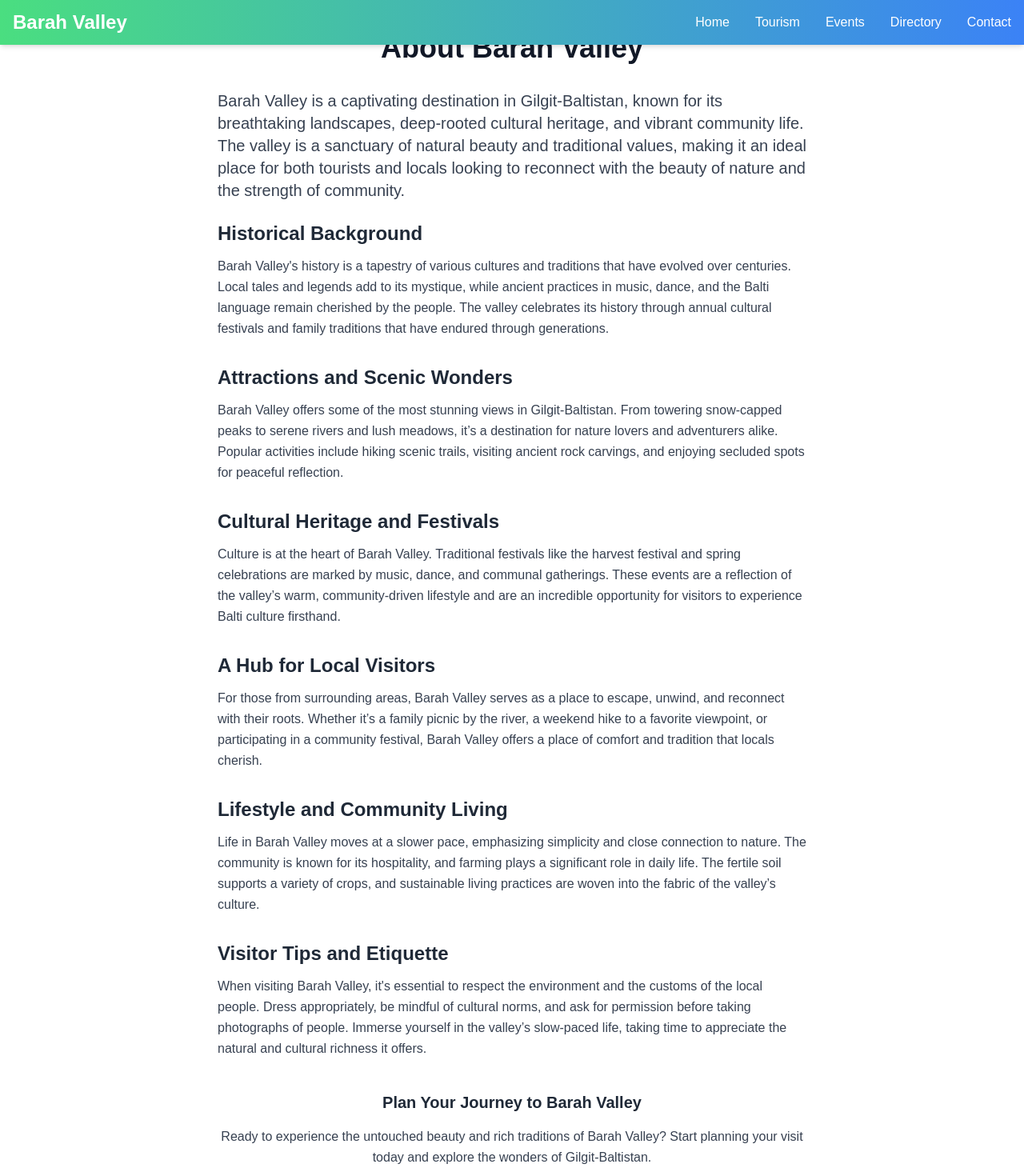
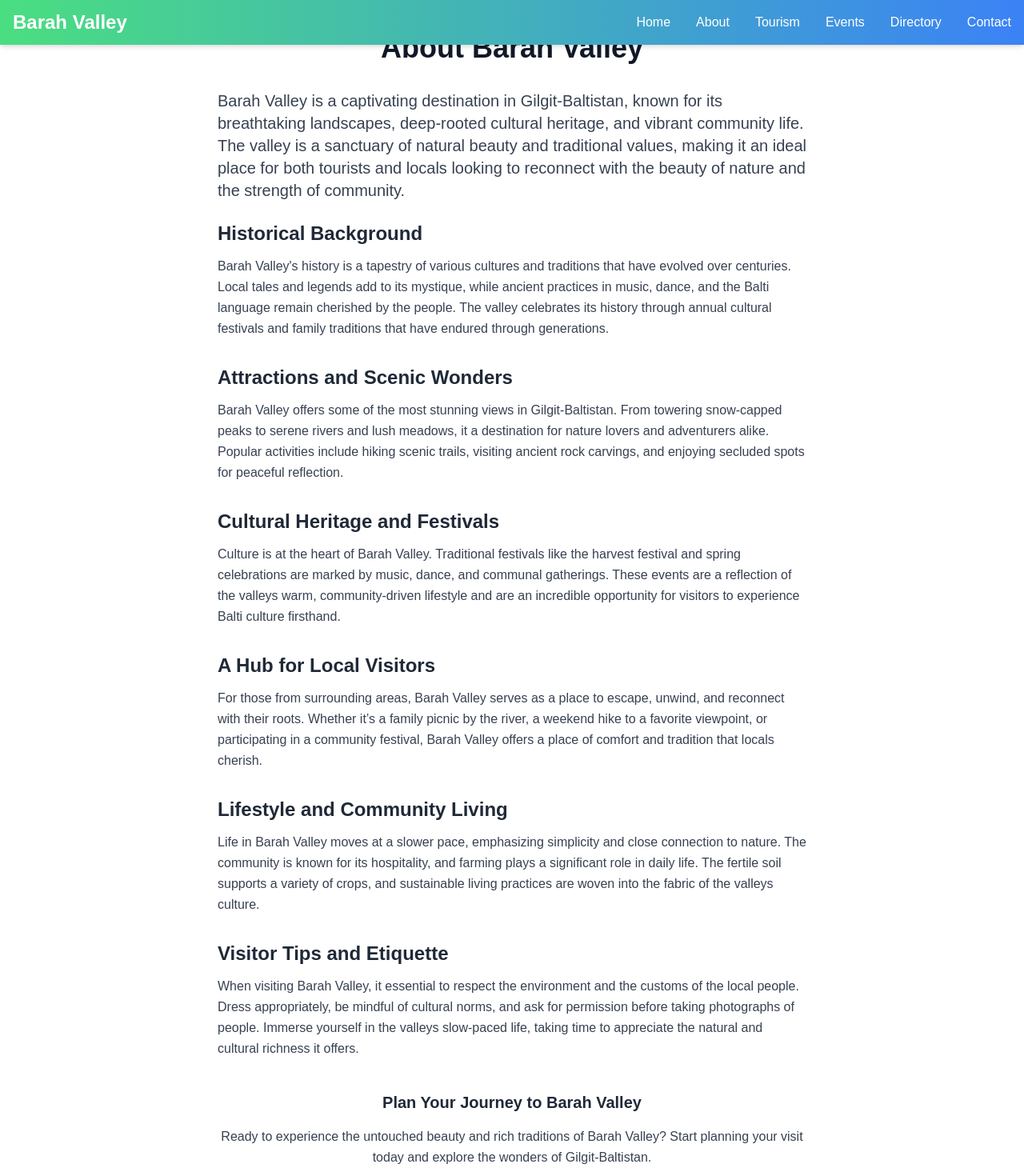
Before and after one commit to ShadBalti/barah_valley, a Next.js app: page /about in a window 1280 px wide. Shown: the top 1470 px of the page at 80% size. Built offline with nearby package versions, Linux system fonts and the light colour scheme.

Commit message:
fix issues

```diff
--- a/app/about/page.tsx
+++ b/app/about/page.tsx
@@ -12,7 +12,6 @@ const AboutPage: React.FC = () => {
         <meta name="keywords" content="Barah Valley, Gilgit-Baltistan, scenic landscapes, cultural heritage, traditional festivals, Pakistan tourism, community life, attractions, hiking, festivals" />
         <meta property="og:title" content="Discover Barah Valley - A Hidden Gem in Gilgit-Baltistan" />
         <meta property="og:description" content="Dive into the rich heritage, stunning landscapes, and community-driven lifestyle of Barah Valley, a perfect destination for nature lovers and cultural explorers." />
-        <meta property="og:image" content="/path/to/your-image.jpg" /> {/* Update with actual image path */}
         <meta property="og:type" content="website" />
       </Head>
 
@@ -39,7 +38,7 @@ const AboutPage: React.FC = () => {
         <section className="mb-8">
           <h2 className="text-2xl font-semibold mb-3 text-gray-800">Attractions and Scenic Wonders</h2>
           <p className="leading-relaxed text-gray-700">
-            Barah Valley offers some of the most stunning views in Gilgit-Baltistan. From towering snow-capped peaks to serene rivers and lush meadows, it’s a destination for nature lovers and adventurers alike. Popular activities include hiking scenic trails, visiting ancient rock carvings, and enjoying secluded spots for peaceful reflection.
+            Barah Valley offers some of the most stunning views in Gilgit-Baltistan. From towering snow-capped peaks to serene rivers and lush meadows, it a destination for nature lovers and adventurers alike. Popular activities include hiking scenic trails, visiting ancient rock carvings, and enjoying secluded spots for peaceful reflection.
           </p>
         </section>
 
@@ -47,7 +46,7 @@ const AboutPage: React.FC = () => {
         <section className="mb-8">
           <h2 className="text-2xl font-semibold mb-3 text-gray-800">Cultural Heritage and Festivals</h2>
           <p className="leading-relaxed text-gray-700">
-            Culture is at the heart of Barah Valley. Traditional festivals like the harvest festival and spring celebrations are marked by music, dance, and communal gatherings. These events are a reflection of the valley’s warm, community-driven lifestyle and are an incredible opportunity for visitors to experience Balti culture firsthand.
+            Culture is at the heart of Barah Valley. Traditional festivals like the harvest festival and spring celebrations are marked by music, dance, and communal gatherings. These events are a reflection of the valleys warm, community-driven lifestyle and are an incredible opportunity for visitors to experience Balti culture firsthand.
           </p>
         </section>
 
@@ -63,7 +62,7 @@ const AboutPage: React.FC = () => {
         <section className="mb-8">
           <h2 className="text-2xl font-semibold mb-3 text-gray-800">Lifestyle and Community Living</h2>
           <p className="leading-relaxed text-gray-700">
-            Life in Barah Valley moves at a slower pace, emphasizing simplicity and close connection to nature. The community is known for its hospitality, and farming plays a significant role in daily life. The fertile soil supports a variety of crops, and sustainable living practices are woven into the fabric of the valley’s culture.
+            Life in Barah Valley moves at a slower pace, emphasizing simplicity and close connection to nature. The community is known for its hospitality, and farming plays a significant role in daily life. The fertile soil supports a variety of crops, and sustainable living practices are woven into the fabric of the valleys culture.
           </p>
         </section>
 
@@ -71,7 +70,7 @@ const AboutPage: React.FC = () => {
         <section className="mb-8">
           <h2 className="text-2xl font-semibold mb-3 text-gray-800">Visitor Tips and Etiquette</h2>
           <p className="leading-relaxed text-gray-700">
-            When visiting Barah Valley, it's essential to respect the environment and the customs of the local people. Dress appropriately, be mindful of cultural norms, and ask for permission before taking photographs of people. Immerse yourself in the valley’s slow-paced life, taking time to appreciate the natural and cultural richness it offers.
+            When visiting Barah Valley, it essential to respect the environment and the customs of the local people. Dress appropriately, be mindful of cultural norms, and ask for permission before taking photographs of people. Immerse yourself in the valleys slow-paced life, taking time to appreciate the natural and cultural richness it offers.
           </p>
         </section>
 
--- a/app/components/Navbar.tsx
+++ b/app/components/Navbar.tsx
@@ -25,10 +25,13 @@ const Navbar: React.FC = () => {
           <Link href="/home" className="text-white hover:text-yellow-200 transition duration-300">
             Home
           </Link>
+           <Link href="/about" className="text-white hover:text-yellow-200 transition duration-300">
+            About
+          </Link>
           <Link href="/tourism" className="text-white hover:text-yellow-200 transition duration-300">
             Tourism
           </Link>
-          <Link href="#events" className="text-white hover:text-yellow-200 transition duration-300">
+          <Link href="/events" className="text-white hover:text-yellow-200 transition duration-300">
             Events
           </Link>
           <Link href="/directory" className="text-white hover:text-yellow-200 transition duration-300">
@@ -55,16 +58,19 @@ const Navbar: React.FC = () => {
           <Link href="/" className="block py-2 px-4 hover:bg-green-600" onClick={() => setIsOpen(false)}>
             Home
           </Link>
+           <Link href="/about" className="block py-2 px-4 hover:bg-green-600" onClick={() => setIsOpen(false)}>
+            About
+          </Link>
           <Link href="/tourism" className="block py-2 px-4 hover:bg-green-600" onClick={() => setIsOpen(false)}>
             Tourism
           </Link>
-          <Link href="#events" className="block py-2 px-4 hover:bg-green-600" onClick={() => setIsOpen(false)}>
+          <Link href="/events" className="block py-2 px-4 hover:bg-green-600" onClick={() => setIsOpen(false)}>
             Events
           </Link>
           <Link href="/directory" className="block py-2 px-4 hover:bg-green-600" onClick={() => setIsOpen(false)}>
             Gallery
           </Link>
-          <Link href="#contact" className="block py-2 px-4 hover:bg-green-600" onClick={() => setIsOpen(false)}>
+          <Link href="/contact" className="block py-2 px-4 hover:bg-green-600" onClick={() => setIsOpen(false)}>
             Contact
           </Link>
         </div>
```
